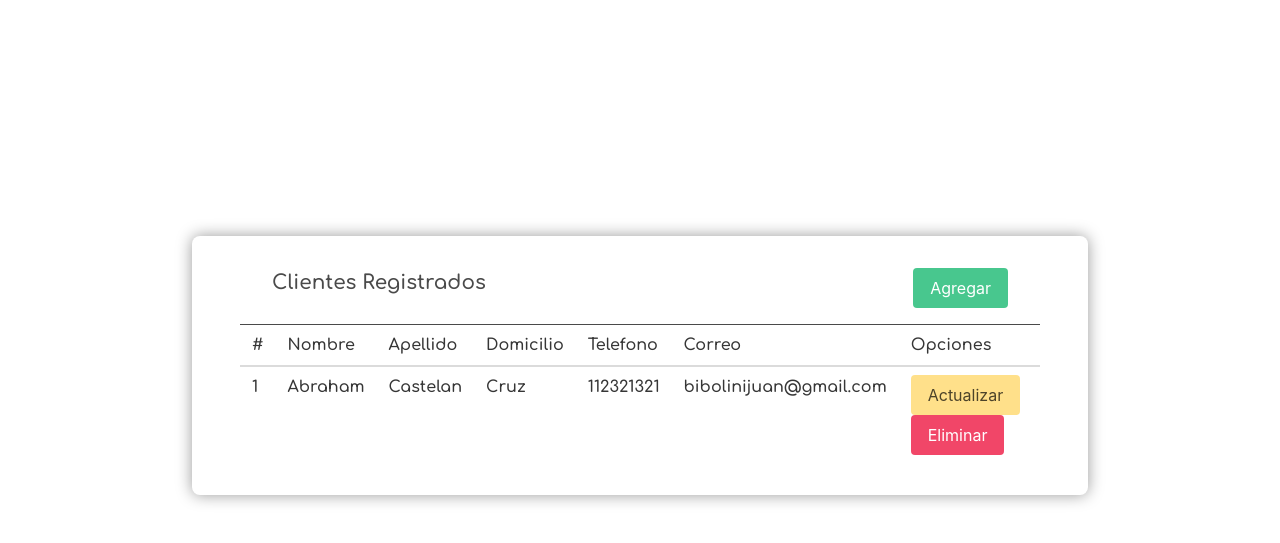
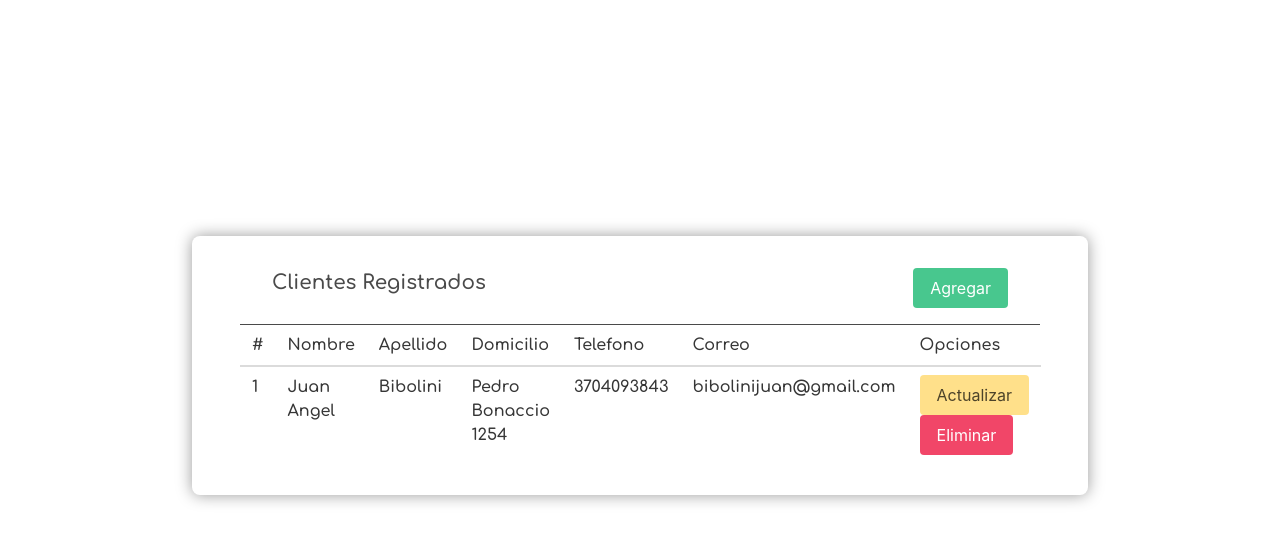
Before and after one commit to JuanAngelBi/Crud-clientes, a website: page index.html in a window 1280 px wide. Shown: the part 67-610 px from the top of the page. Drawn offline with nearby package versions, Linux system fonts and the light colour scheme.

Commit message:
Elemento ejemplo
Cambie los datos para sacar el código de pais.

```diff
--- a/index.html
+++ b/index.html
@@ -39,10 +39,10 @@
                 <tbody>
                     <tr>
                         <th>1</th>
-                        <td>Abraham</td>
-                        <td>Castelan</td>
-                        <td>Cruz</td>
-                        <td>112321321</td>
+                        <td>Juan Angel</td>
+                        <td>Bibolini</td>
+                        <td>Pedro Bonaccio 1254</td>
+                        <td>3704093843</td>
                         <td>bibolinijuan@gmail.com</td>
                         <td>
                             <button class="button is-warning">Actualizar</button>
@@ -93,7 +93,7 @@
                     <div class="field">
                         <label class="label">Telefono :</label>
                         <div class="control">
-                            <input class="input" type="tel" name="telefono" placeholder="+54 1234-123123">
+                            <input class="input" type="tel" name="telefono" placeholder="1234-123123">
                         </div>
                     </div>
                     <!-- Mejoras:   Copiar y pegar lo de telefono
```
